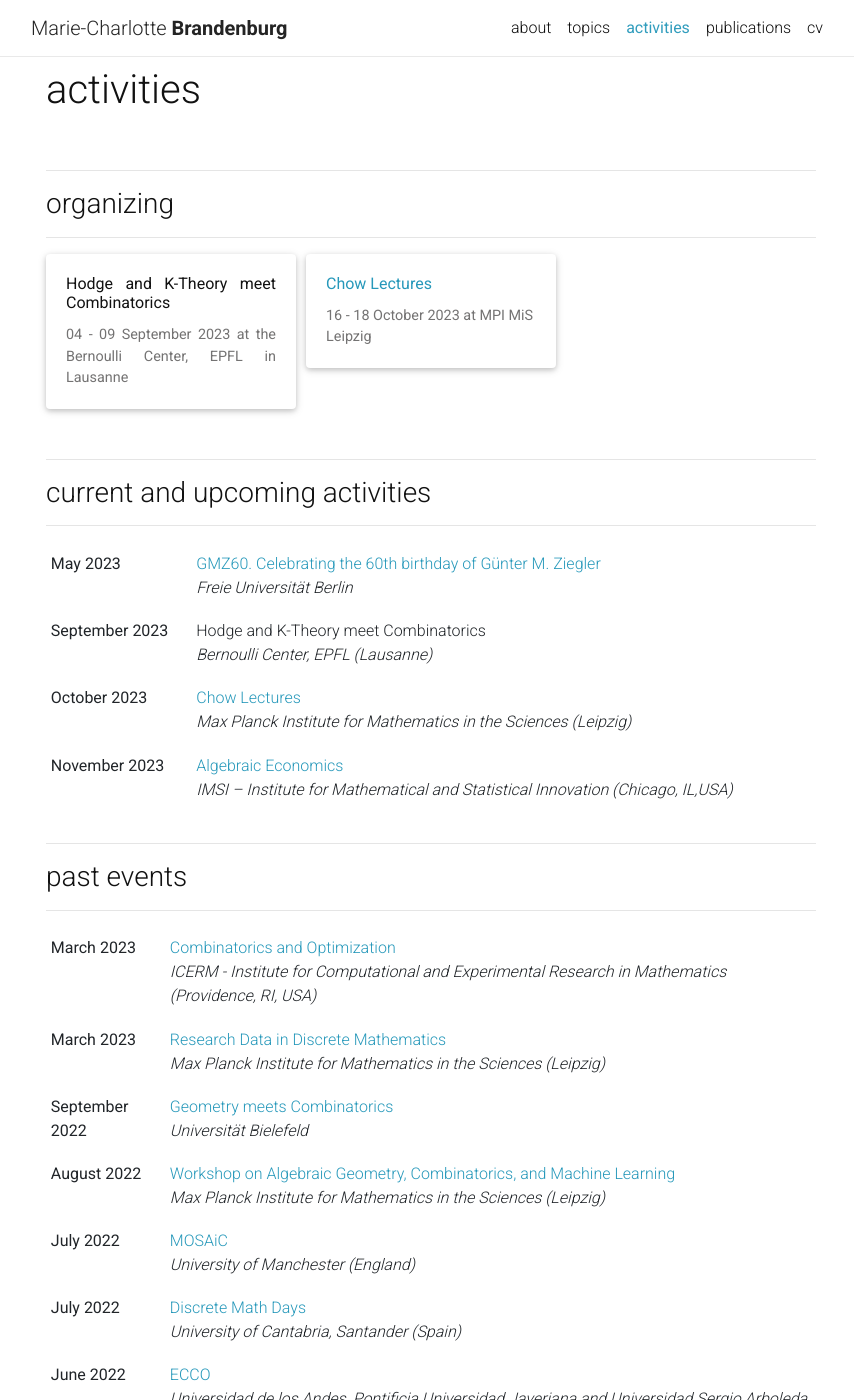
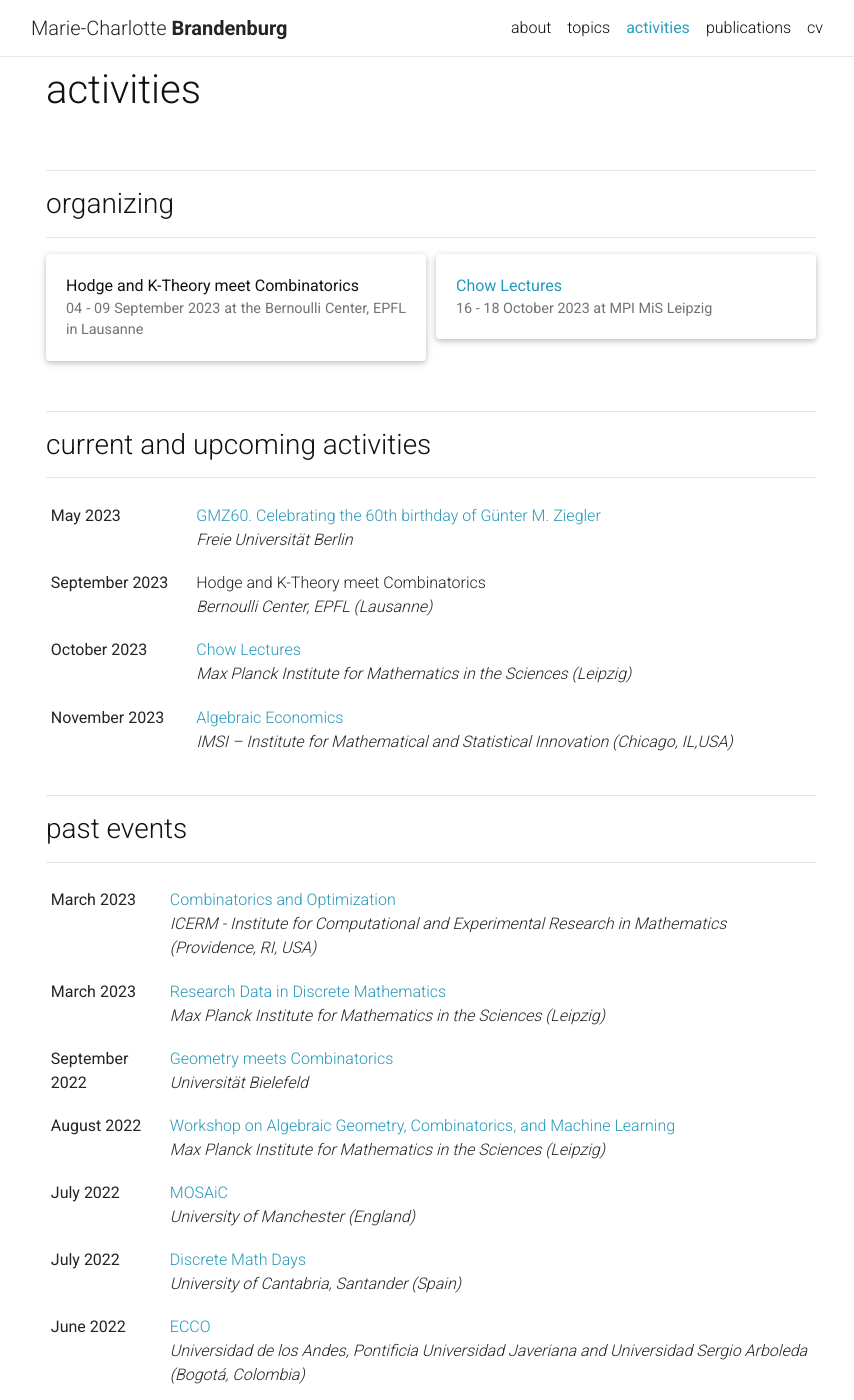
Before and after one commit to mariebrandenburg/mariebrandenburg.github.io, a Jekyll site: the page built from _pages/activities.md, in a window 1280 px wide and 1400 px high. Shown: the whole window, without its empty margins (209-1063 px from the left). Built offline with Jekyll 4.4.1, drawn with Linux system fonts in a browser that asks for light colours; nearby versions of some CDN libraries; a style sheet for code colours, icons or effects is not loaded.

Commit message:
minor update 2

```diff
--- a/_pages/activities.md
+++ b/_pages/activities.md
@@ -30,7 +30,7 @@ nav: true
         <img src="{{ project.img | relative_url }}" alt="project thumbnail">
         {% endif %}
         <div class="card-body">
-          <h2 class="card-title">{{ project.title }}</h2>
+          {{ project.title }}
           <p class="card-text">{{ project.description }}</p>
         </div>
       </div>
--- a/_sass/_layout.scss
+++ b/_sass/_layout.scss
@@ -209,7 +209,7 @@ h1 {
 
 .events {
   .grid-item {
-    width: 250px;
+    width: 380px;
     margin-bottom: 10px;
     h2 {
       font-size: 16px;
```
